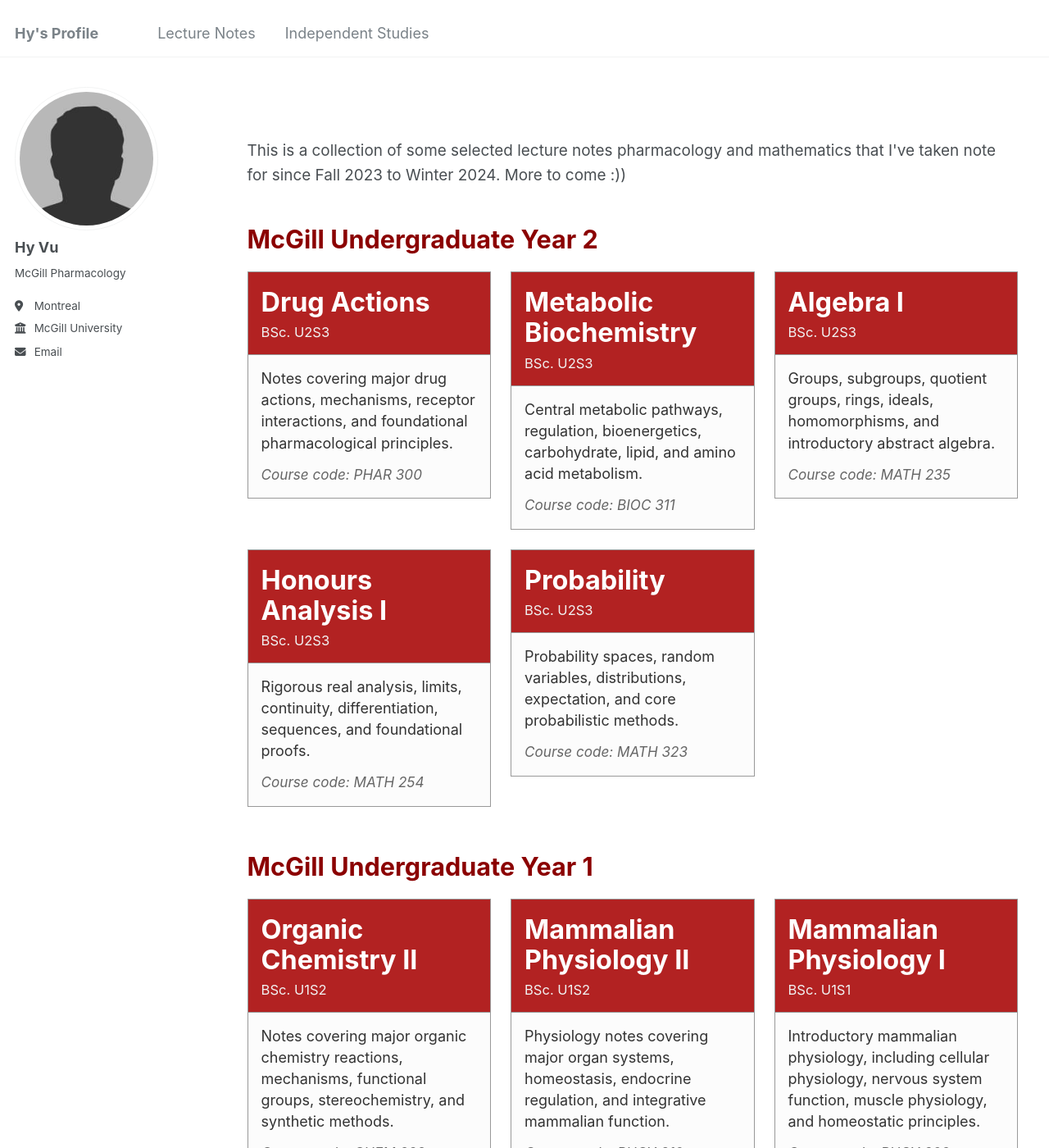
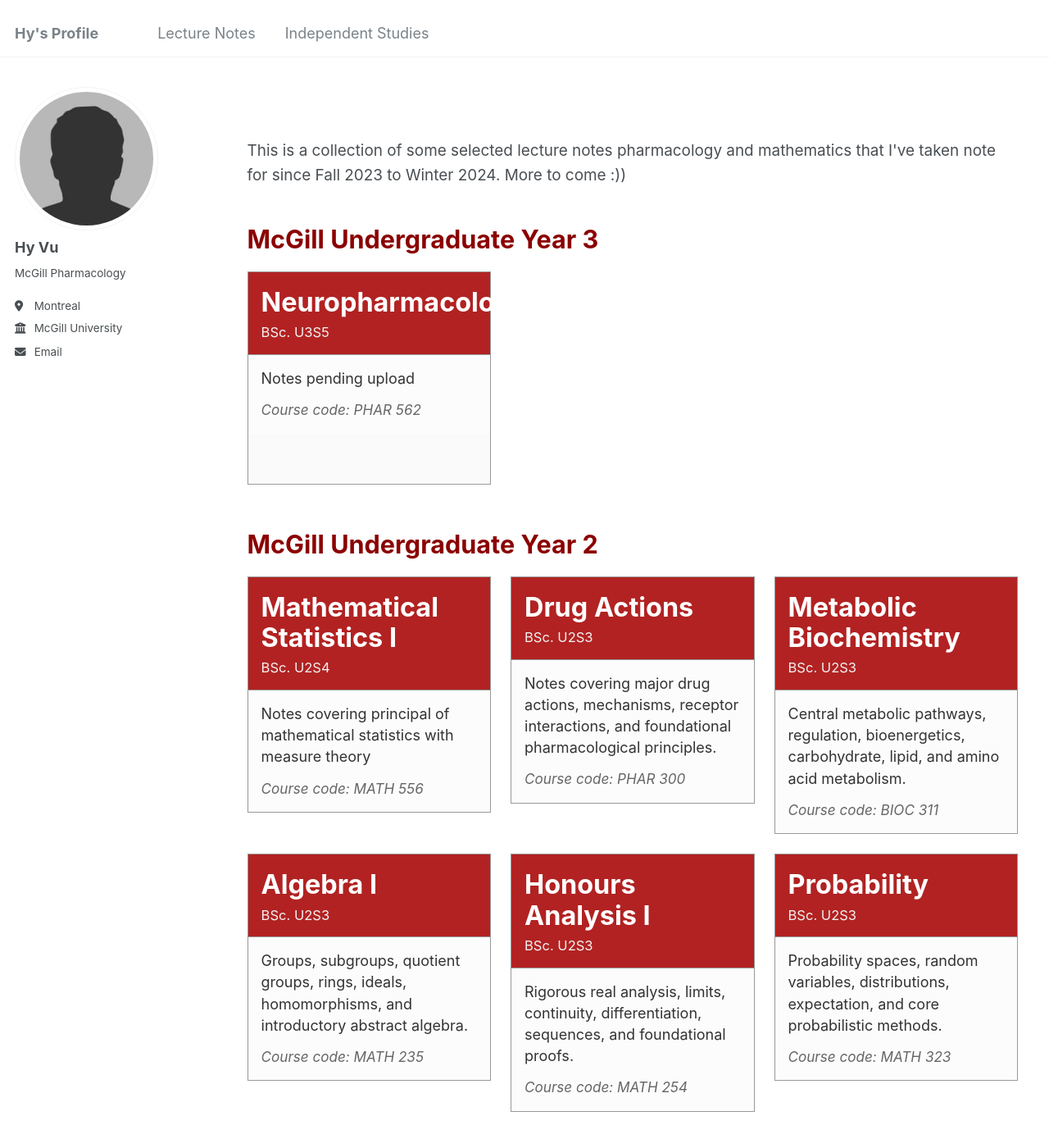
Before and after one commit to Hy-Vu/Hy-Vu.github.io, a Jekyll site: the page built from _pages/lecture-notes.html, in a window 1280 px wide and 1400 px high. Shown: the whole window at 82% size. Built offline with Jekyll 4.4.1, drawn with Linux system fonts in a browser that asks for light colours.

Commit message:
Update lecture-notes.html

```diff
--- a/_pages/lecture-notes.html
+++ b/_pages/lecture-notes.html
@@ -157,9 +157,54 @@
   </p>
 
   <section class="year-section">
+  <h2 class="year-title">McGill Undergraduate Year 3</h2>
+
+  <div class="pdf-container">
+
+  <div class="pdf-container">
+
+    <div class="pdf-box">
+      <a class="pdf-card">
+        <div class="pdf-card-top">
+          <div class="pdf-card-title">Neuropharmacology</div>
+          <div class="pdf-card-subtitle">BSc. U3S5</div>
+        </div>
+        <div class="pdf-card-divider"></div>
+        <div class="pdf-card-bottom">
+          <div class="pdf-card-description">
+            Notes pending upload
+          </div>
+          <div class="pdf-card-code">Course code: PHAR 562</div>
+        </div>
+      </a>
+    </div>
+    </div>
+
+
+  </div>
+  </section>
+
+
+  <section class="year-section">
   <h2 class="year-title">McGill Undergraduate Year 2</h2>
 
   <div class="pdf-container">
+
+  <div class="pdf-box">
+      <a class="pdf-card" href="https://drive.google.com/file/d/1loQCsdTGvxuFL64yvznvs6fufD-vd7-w/view?usp=sharing" target="_blank">
+        <div class="pdf-card-top">
+          <div class="pdf-card-title">Mathematical Statistics I</div>
+          <div class="pdf-card-subtitle">BSc. U2S4</div>
+        </div>
+        <div class="pdf-card-divider"></div>
+        <div class="pdf-card-bottom">
+          <div class="pdf-card-description">
+            Notes covering principal of mathematical statistics with measure theory
+          </div>
+          <div class="pdf-card-code">Course code: MATH 556</div>
+        </div>
+      </a>
+    </div>
 
     <div class="pdf-box">
       <a class="pdf-card" href="https://Hy-Vu.github.io/PDFs/U2S3_Drug_Action%20(1).pdf" target="_blank">
```
